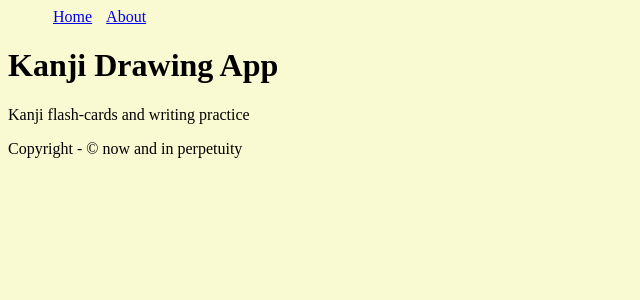
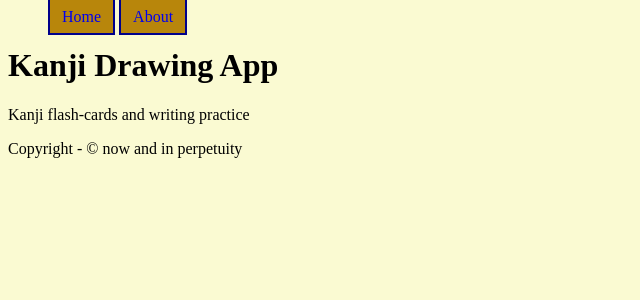
Before and after one commit to LeoKnox/kanji_app_a, a Flask app: page / in a window 1280 px wide. Shown: the top 300 px of the page, without its empty margins (0-640 px from the left). Run offline with Flask 2, Linux system fonts and the light colour scheme.

Commit message:
Add files via upload

```diff
--- a/application/static/css/main.css
+++ b/application/static/css/main.css
@@ -7,6 +7,13 @@ body {
 }
 
 .nav_li {
+    padding: 8px 12px;
+    border: 2px solid darkblue;
+    background-color: darkgoldenrod;
     display: inline;
-    margin: 5px;
+    margin: 0px;
 }
+
+.nav_a {
+    text-decoration: none;
+}
--- a/application/templates/includes/nav.html
+++ b/application/templates/includes/nav.html
@@ -1,6 +1,6 @@
 <link rel="stylesheet" href="static/css/main.css"/>
 
 <ul class="nav_ul">
-    <li class="nav_li"><a href="{{ url_for('index') }}">Home</a></li>
-    <li class="nav_li"><a href="{{ url_for('about') }}">About</a></li>
+    <li class="nav_li"><a class="nav_a" href="{{ url_for('index') }}">Home</a></li>
+    <li class="nav_li"><a class="nav_a" href="{{ url_for('about') }}">About</a></li>
 </ul>
```
